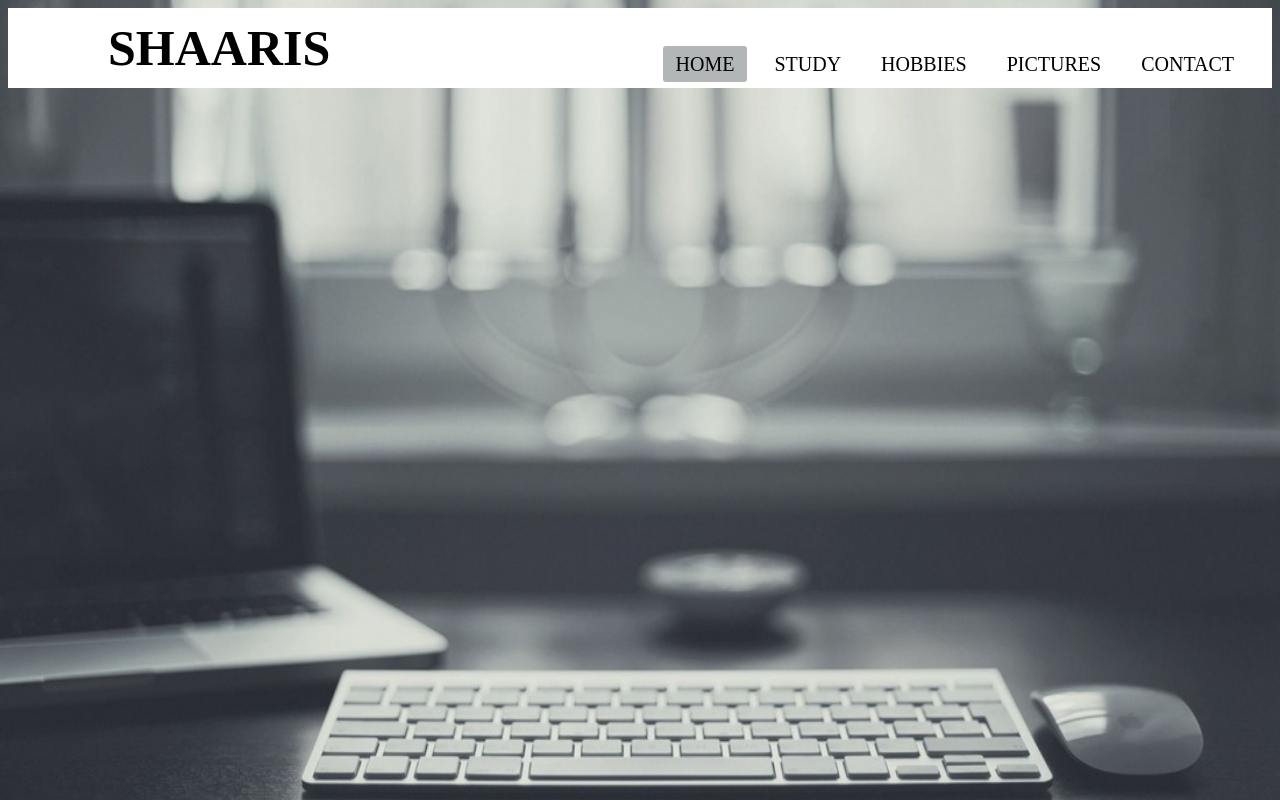
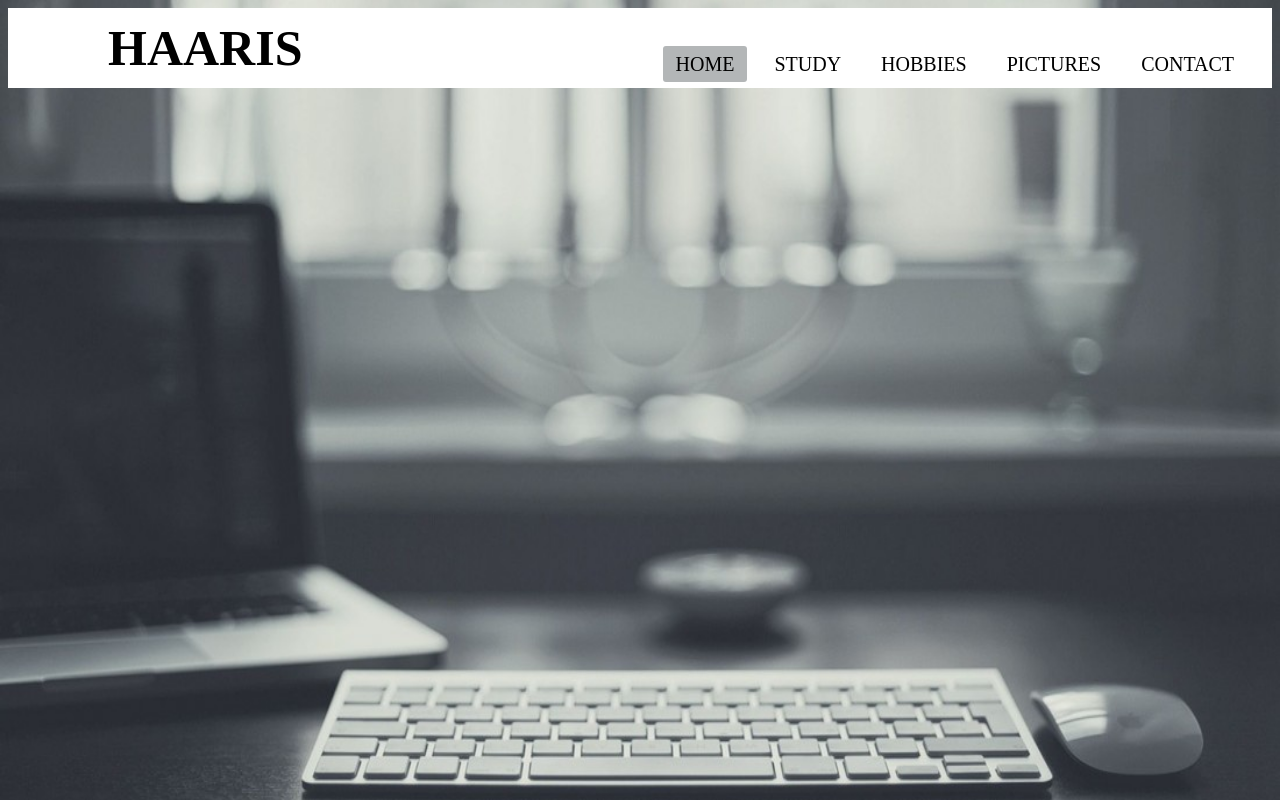
Before and after one commit to hsk8785/HaarisWeb, a plain HTML site: page index.html in a window 1280 px wide. Drawn offline with Linux system fonts and the light colour scheme.

Commit message:
Update index.html
Changed Name from Sharis to Haaris

```diff
--- a/index.html
+++ b/index.html
@@ -20,7 +20,7 @@
           <i class="fas fa-align-justify"></i>
 
   </label>
-    <label class="Logo">Shaaris</label>
+    <label class="Logo">Haaris</label>
     <ul>
       <li><a class="active" href="#">Home</a></li>
       <li><a href="#">Study</a></li>
```
